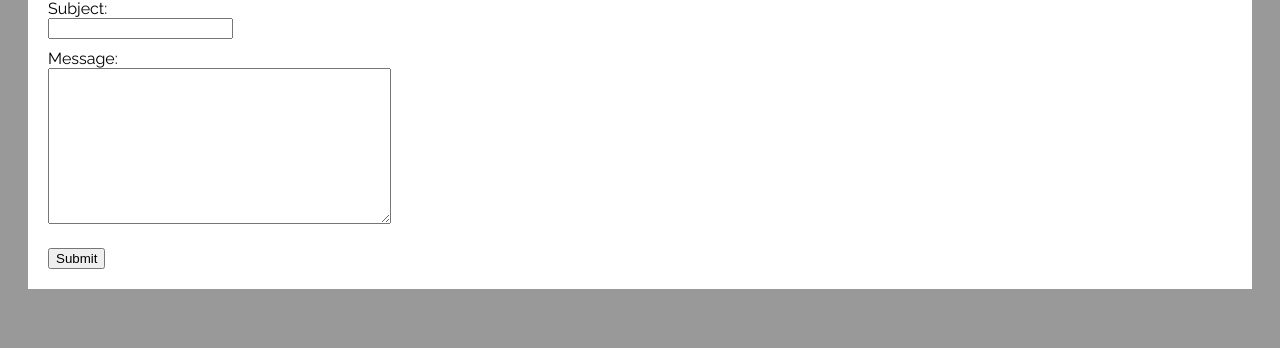
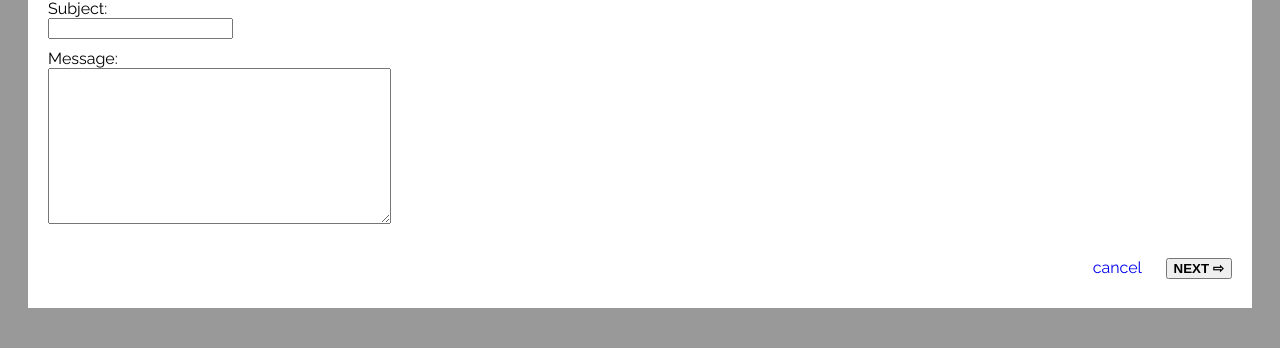
Before and after one commit to jordisan/Django-multistep-form, a Django app: page / in a window 1280 px wide. Shown: the part 129-477 px from the top of the page. Run offline with Django 3.2, Linux system fonts and the light colour scheme; style sheets or scripts are compiled from the project's sources; some libraries are stand-ins or nearby versions.

Commit message:
Navigation prev/next/send/cancel; show feedback message

```diff
--- a/contactForm/assets/contactForm/contact.scss
+++ b/contactForm/assets/contactForm/contact.scss
@@ -16,6 +16,34 @@ form {
     }
 
     .form--actions {
-        margin-top: 20px;
+        padding: 30px 0;
+
+        a {
+            text-decoration: none;
+        }
+
+        .nav--next,
+        .nav--send {
+            font-weight: bold;
+            margin-left: 20px;
+            text-transform: uppercase;
+        }
+
+        .nav--prev::before {
+            content: '\21E6 ';
+        }
+        .nav--next::after {
+            content: ' \21E8';
+        }
+        .nav--send::after {
+            content: ' \2713';
+        }
+
+
+        &__main {
+            display: block;
+            float: right;
+            text-align: right;
+        }
     }
 }
--- a/contactForm/templates/contactForm/contact.html
+++ b/contactForm/templates/contactForm/contact.html
@@ -6,11 +6,26 @@
 {% endblock styles %}
 
 {% block content %}
-<form action="" method="post">
+<form method="post">
     {% csrf_token %}
     {{ form }}
     <div class="form--actions">
-        <input type="submit" value="Submit">
+
+        {% if step > 1 %}
+            <a href="{{ step|add:-1 }}" class="nav--prev">Prev</a>
+        {% endif %}
+
+
+        <div class="form--actions__main">
+            <a href="/cancel" class="nav--cancel">cancel</a>
+
+            {% if step < step_last %}
+                <button type="submit" class="nav--next">Next</button>
+            {% else %}
+                <button type="submit" class="nav--send">Send</button>
+            {% endif %}
+        </div>
+
     </div>
 </form>
 {% endblock content %}
--- a/contactForm/urls.py
+++ b/contactForm/urls.py
@@ -1,10 +1,12 @@
 from django.conf import settings
 from django.urls import path
 from contactForm.views.contactView import ContactView
+from contactForm.views.cancelView import CancelView
 
 urlpatterns = [
     path('', ContactView, {'step': 1}),
-    path('step/<int:step>', ContactView)
+    path('step/<int:step>', ContactView),
+    path('cancel', CancelView),
 ]
 
 if settings.DEBUG:
--- a/contactForm/views/contactView.py
+++ b/contactForm/views/contactView.py
@@ -1,6 +1,7 @@
 from django.http import HttpResponse
 from django.shortcuts import render
 from django.forms.models import model_to_dict
+from django.shortcuts import redirect
 
 from ..forms.messageForm import MessageForm
 from ..forms.customerForm import CustomerForm
@@ -10,6 +11,7 @@ def ContactView(request, step=1):
 
     SESSIONKEY_DATA_MESSAGE = 'contact_message'
     SESSIONKEY_DATA_CUSTOMER = 'contact_customer'
+    STEP_LAST = 2
 
     form = None
     if step == 2:
@@ -18,17 +20,19 @@ def ContactView(request, step=1):
         form = MessageForm()
 
     if request.method == 'POST':
-        # store data in session (temporarily) using model_to_dict to make it serializable
-        if step == 2:
+        if step == STEP_LAST:
+            # save in database
             form = CustomerForm(request.POST)
             if form.is_valid():
                 request.session[SESSIONKEY_DATA_CUSTOMER] = model_to_dict(form.instance)
                 # ToDo: save data (message and custom info)
+
         else:
+            # store data in session (temporarily) using model_to_dict to make it serializable
             form = MessageForm(request.POST)
             if form.is_valid():
                 request.session[SESSIONKEY_DATA_MESSAGE] = model_to_dict(form.instance)
-                # ToDo: redirect to step 2
+                return redirect('/step/' + str(step + 1))
 
     else:
         # try to get data from session (if it was previously stored)
@@ -38,6 +42,8 @@ def ContactView(request, step=1):
             form =  MessageForm(request.session.get(SESSIONKEY_DATA_MESSAGE))
 
     return render(request, 'contactForm/contact.html', {
-        'page_title': 'Contact form (' + str(step) + '/2)',
+        'page_title': 'Contact form (' + str(step) + '/' + str(STEP_LAST) + ')',
         'form': form,
+        'step': step,
+        'step_last': STEP_LAST
     })
```
Also changed, not shown: contactForm/templates/contactForm/feedback.html (added, +10 -0 lines), contactForm/views/cancelView.py (added, +11 -0 lines).
